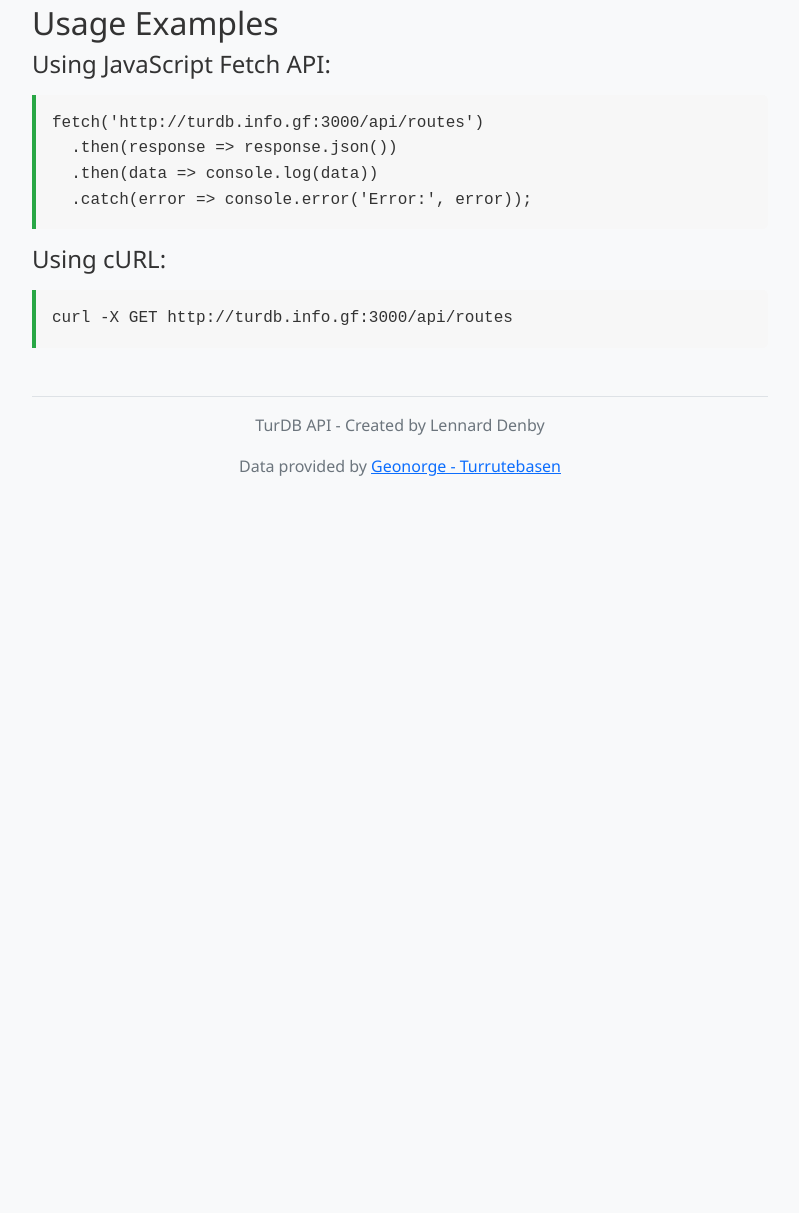
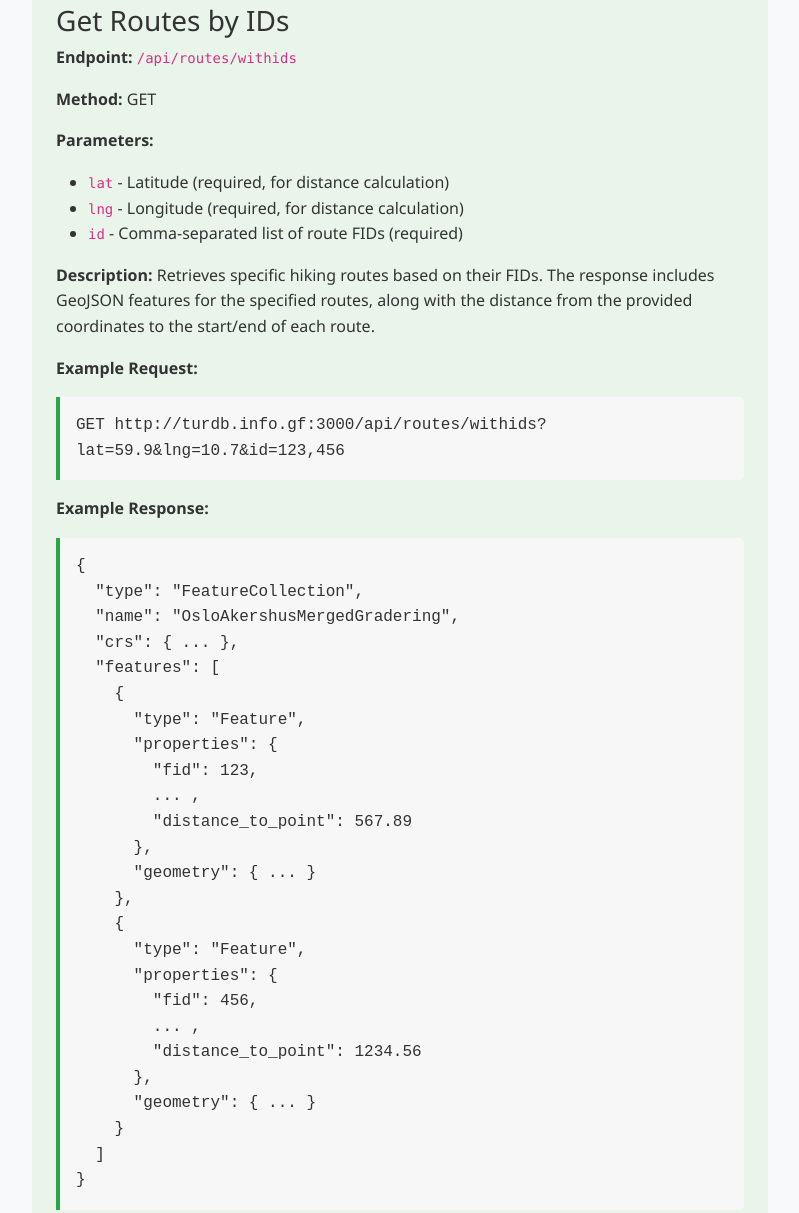
Before and after one commit to LennardDenby/TurDB, a website: page public/index.html in a window 1280 px wide. Shown: the part 2316-3529 px from the top of the page, without its empty margins (240-1039 px from the left). Before the commit the page ends 2844 px from the top, so only its background shows below. Drawn offline with nearby package versions, Linux system fonts and the light colour scheme.

Commit message:
added documentation for fetching hikes by id

```diff
--- a/public/index.html
+++ b/public/index.html
@@ -134,24 +134,54 @@
                         ]
                     </div>
                 </div>
+                <div class="endpoint">
+                    <h3>Get Routes by IDs</h3>
+                    <p><strong>Endpoint:</strong> <code>/api/routes/withids</code></p>
+                    <p><strong>Method:</strong> GET</p>
+                    <p><strong>Parameters:</strong></p>
+                    <ul>
+                        <li><code>lat</code> - Latitude (required, for distance calculation)</li>
+                        <li><code>lng</code> - Longitude (required, for distance calculation)</li>
+                        <li><code>id</code> - Comma-separated list of route FIDs (required)</li>
+                    </ul>
+                    <p><strong>Description:</strong> Retrieves specific hiking routes based on their FIDs. The response includes GeoJSON features for the specified routes, along with the distance from the provided coordinates to the start/end of each route.</p>
+                    <p><strong>Example Request:</strong></p>
+                    <div class="code-block">
+                        GET http://turdb.info.gf:3000/api/routes/withids?lat=59.9&lng=10.7&id=123,456
+                    </div>
+                    <p><strong>Example Response:</strong></p>
+                    <div class="code-block">
+                        {<br>
+                        &nbsp;&nbsp;"type": "FeatureCollection",<br>
+                        &nbsp;&nbsp;"name": "OsloAkershusMergedGradering",<br>
+                        &nbsp;&nbsp;"crs": { ... },<br>
+                        &nbsp;&nbsp;"features": [<br>
+                        &nbsp;&nbsp;&nbsp;&nbsp;{<br>
+                        &nbsp;&nbsp;&nbsp;&nbsp;&nbsp;&nbsp;"type": "Feature",<br>
+                        &nbsp;&nbsp;&nbsp;&nbsp;&nbsp;&nbsp;"properties": {<br>
+                        &nbsp;&nbsp;&nbsp;&nbsp;&nbsp;&nbsp;&nbsp;&nbsp;"fid": 123,<br>
+                        &nbsp;&nbsp;&nbsp;&nbsp;&nbsp;&nbsp;&nbsp;&nbsp;... ,<br>
+                        &nbsp;&nbsp;&nbsp;&nbsp;&nbsp;&nbsp;&nbsp;&nbsp;"distance_to_point": 567.89<br>
+                        &nbsp;&nbsp;&nbsp;&nbsp;&nbsp;&nbsp;},<br>
+                        &nbsp;&nbsp;&nbsp;&nbsp;&nbsp;&nbsp;"geometry": { ... }<br>
+                        &nbsp;&nbsp;&nbsp;&nbsp;},<br>
+                        &nbsp;&nbsp;&nbsp;&nbsp;{<br>
+                        &nbsp;&nbsp;&nbsp;&nbsp;&nbsp;&nbsp;"type": "Feature",<br>
+                        &nbsp;&nbsp;&nbsp;&nbsp;&nbsp;&nbsp;"properties": {<br>
+                        &nbsp;&nbsp;&nbsp;&nbsp;&nbsp;&nbsp;&nbsp;&nbsp;"fid": 456,<br>
+                        &nbsp;&nbsp;&nbsp;&nbsp;&nbsp;&nbsp;&nbsp;&nbsp;... ,<br>
+                        &nbsp;&nbsp;&nbsp;&nbsp;&nbsp;&nbsp;&nbsp;&nbsp;"distance_to_point": 1234.56<br>
+                        &nbsp;&nbsp;&nbsp;&nbsp;&nbsp;&nbsp;},<br>
+                        &nbsp;&nbsp;&nbsp;&nbsp;&nbsp;&nbsp;"geometry": { ... }<br>
+                        &nbsp;&nbsp;&nbsp;&nbsp;}<br>
+                        &nbsp;&nbsp;]<br>
+                        }
+                    </div>
+                </div>
             </div>
         </div>
-
         <div class="row">
             <div class="col-lg-8 offset-lg-2">
-                <h2>Usage Examples</h2>
-                <h4>Using JavaScript Fetch API:</h4>
-                <div class="code-block">
-                    fetch('http://turdb.info.gf:3000/api/routes')<br>
-                    &nbsp;&nbsp;.then(response => response.json())<br>
-                    &nbsp;&nbsp;.then(data => console.log(data))<br>
-                    &nbsp;&nbsp;.catch(error => console.error('Error:', error));
-                </div>
-
-                <h4>Using cURL:</h4>
-                <div class="code-block">
-                    curl -X GET http://turdb.info.gf:3000/api/routes
-                </div>
 
                 <div class="footer text-center">
                     <p>TurDB API - Created by Lennard Denby</p>
--- a/server.js
+++ b/server.js
@@ -11,7 +11,7 @@ let geoJsonData = null;
 function loadGeoJsonData() {
     try {
         console.time("Loading GeoJSON");
-        const data = fs.readFileSync(path.join(__dirname, 'OsloAkershusMerged.geojson'), 'utf8');
+        const data = fs.readFileSync(path.join(__dirname, 'OsloAkershusMergedGradering.geojson'), 'utf8');
         geoJsonData = JSON.parse(data);
         console.timeEnd("Loading GeoJSON");
         console.log(`Loaded ${geoJsonData.features.length} routes`);
```
Also changed, not shown: 1 other file.
